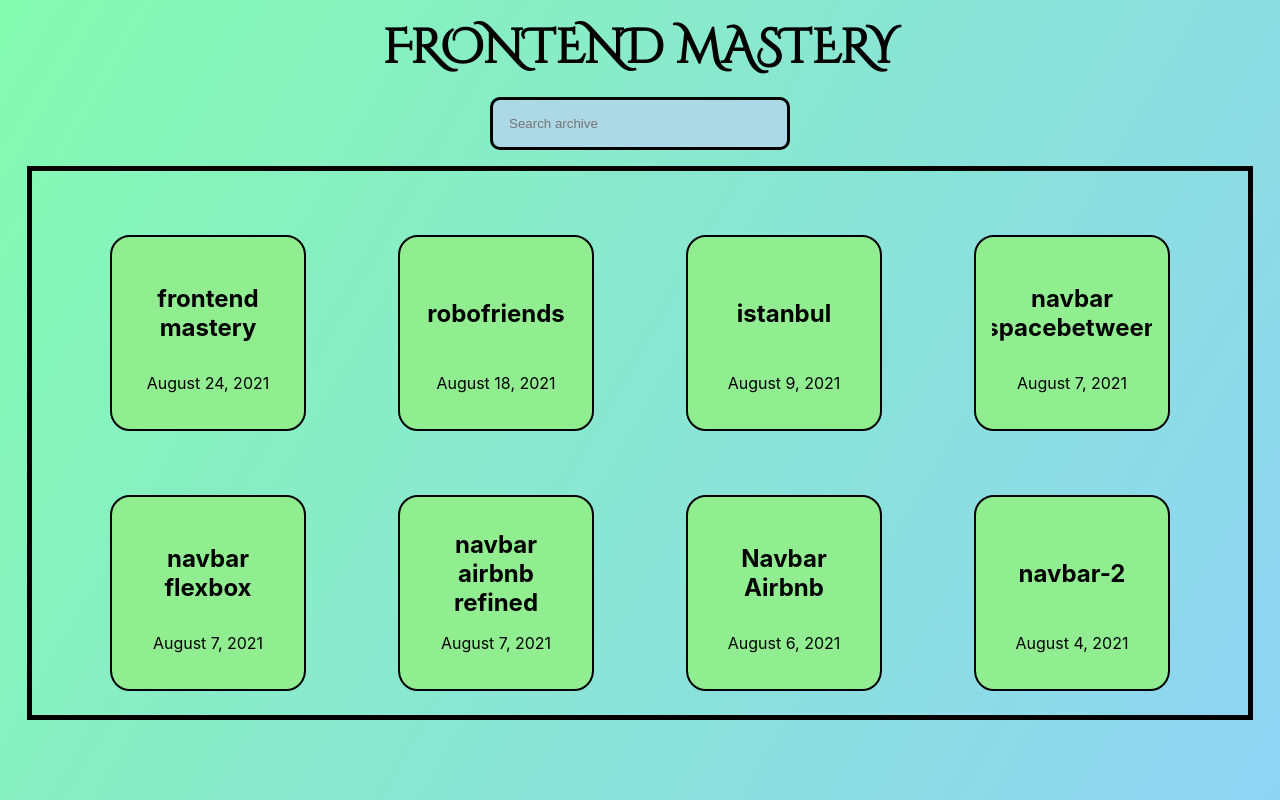
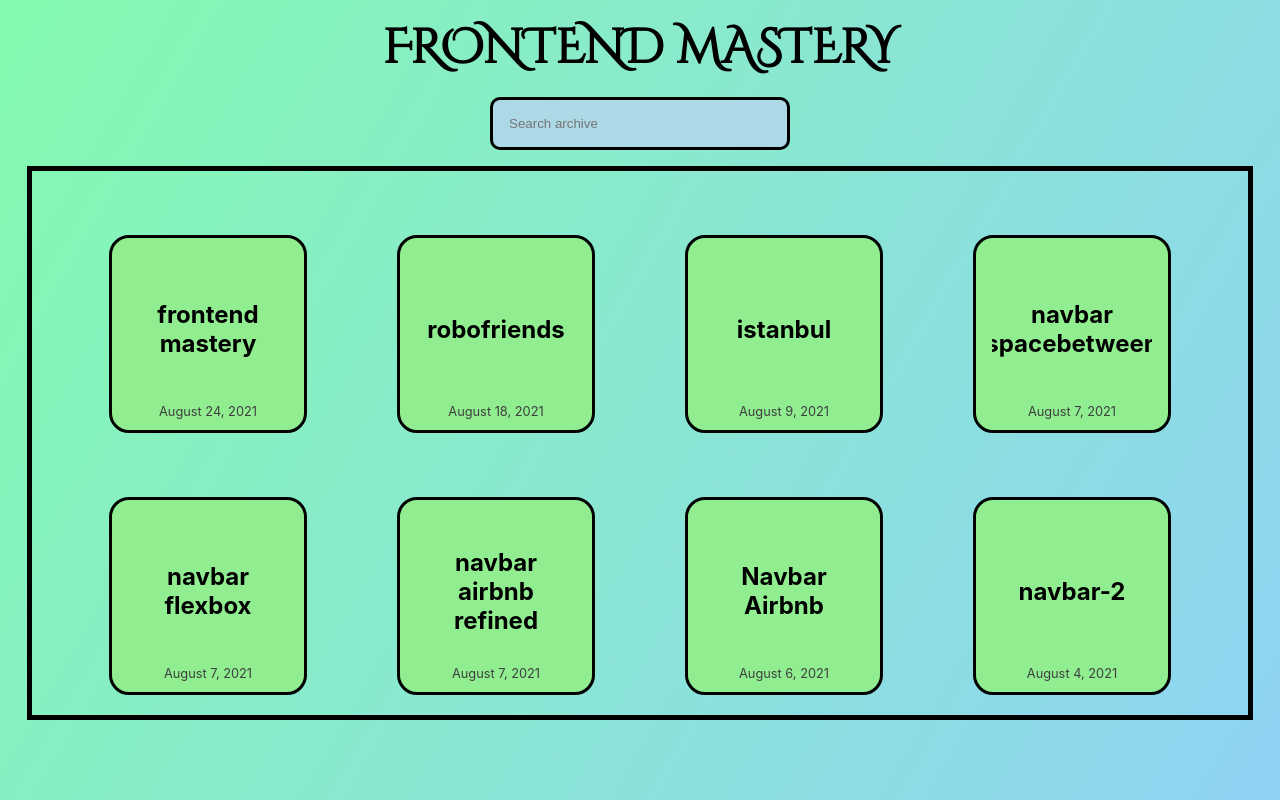
Before and after one commit to rodelcdavid/frontend-mastery, a React (Create React App) app: page / in a window 1280 px wide. Built offline with nearby package versions, Linux system fonts and the light colour scheme.

Commit message:
adjusted font size and color

```diff
--- a/src/components/Card.css
+++ b/src/components/Card.css
@@ -2,7 +2,7 @@
   background-color: lightgreen;
   display: inline-block;
   margin: 2rem;
-  border: solid #000 2px;
+  border: solid #000 3px;
   border-radius: 20px;
   padding: 1rem;
   width: 10rem;
@@ -20,6 +20,11 @@
   justify-content: center;
   align-items: center;
   overflow: hidden;
-  height: 120px;
+  height: 150px;
   font-size: 1.5rem;
 }
+
+.card p {
+  font-size: 0.8rem;
+  color: rgb(63, 63, 63);
+}
```
